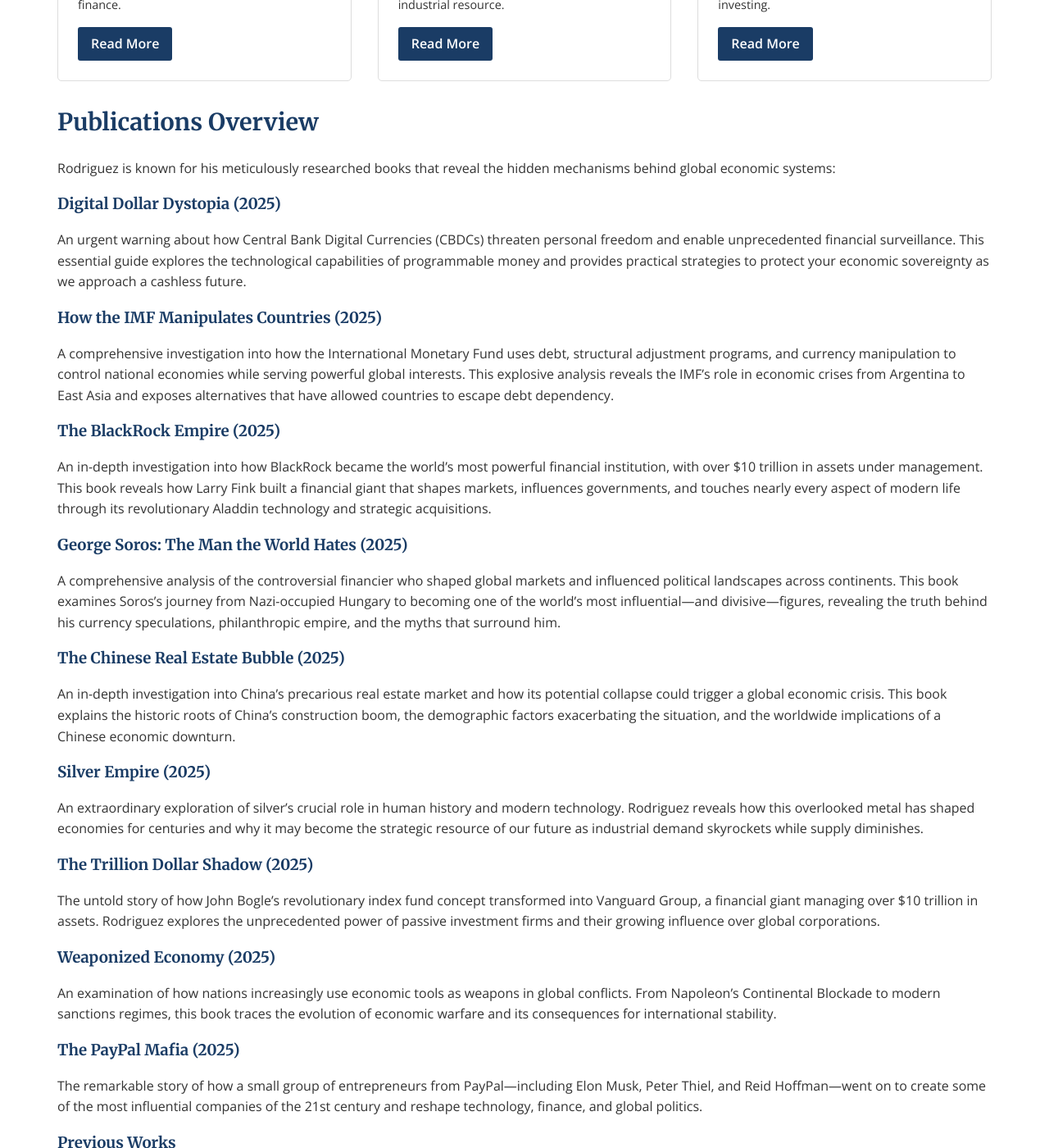
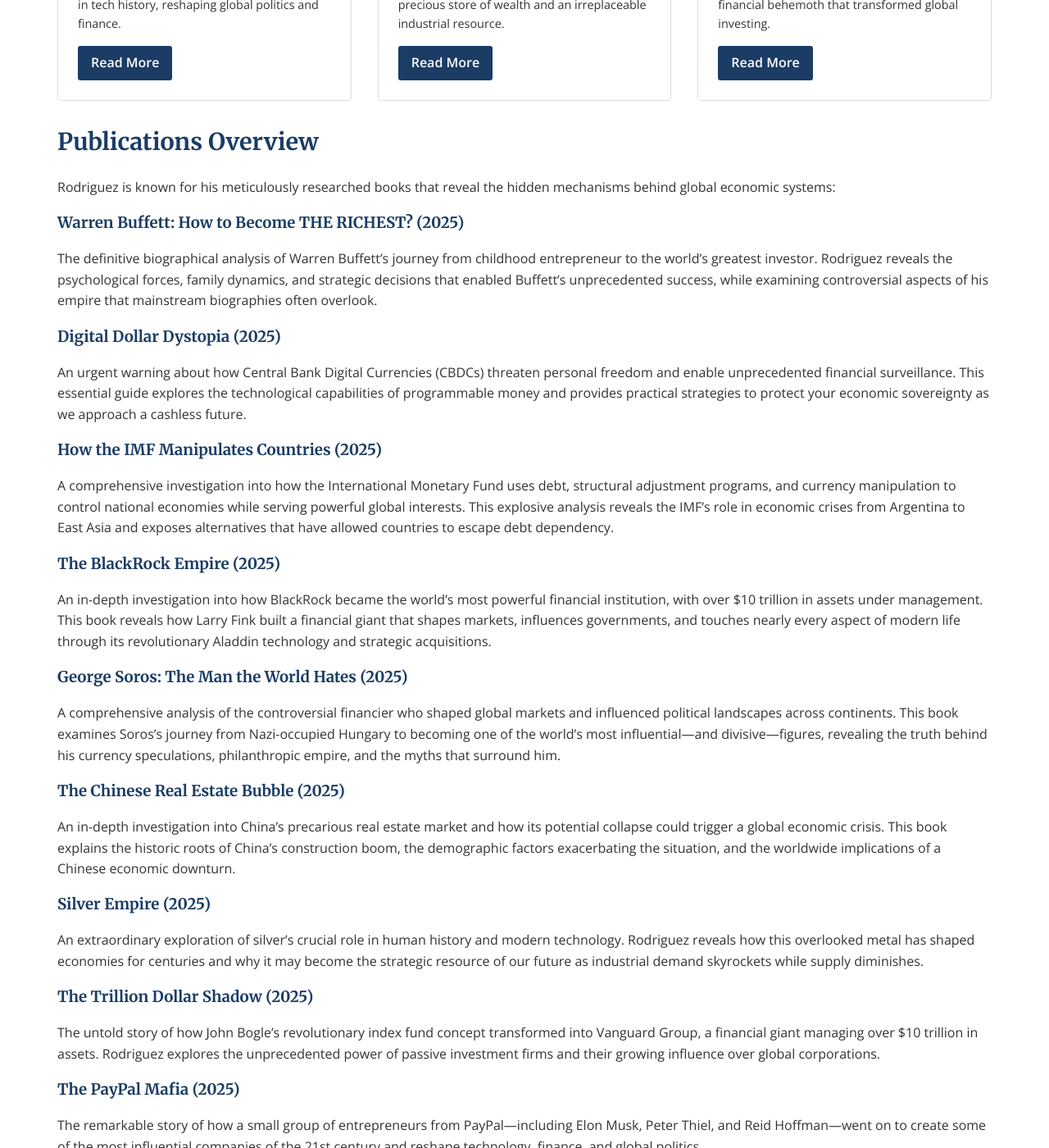
Before and after one commit to Zews123/michael-rodriguez-books, a Jekyll site: the page built from books/index.md, in a window 1280 px wide and 1400 px high, scrolled down 2225 px. Shown: the whole window at 82% size. Built offline with Jekyll 4.4.1, drawn with Linux system fonts in a browser that asks for light colours; some of the changed text lies outside the part shown.

Commit message:
Update index.md

```diff
--- a/books/index.md
+++ b/books/index.md
@@ -10,6 +10,15 @@
 Dive into the complex world of global economics, financial markets, and power structures through Michael Rodriguez's insightful and meticulously researched books.
 
 <div class="book-grid">
+  <div class="book-card">
+    <img src="{{ site.baseurl }}/assets/images/Warren_Buffett.webp" alt="Warren Buffett Book Cover" style="width: 100%; height: auto; max-height: 400px; object-fit: contain;">
+    <div class="book-card-content">
+      <h3>Warren Buffett: How to Become THE RICHEST?</h3>
+      <p>Discover the untold story of Warren Buffett's journey from childhood entrepreneur to the world's greatest investor, revealing the psychology behind his unprecedented success.</p>
+      <a href="{{ site.baseurl }}/books/Warren_Buffett" class="btn">Read More</a>
+    </div>
+  </div>
+
   <div class="book-card">
     <img src="{{ site.baseurl }}/assets/images/Digital_Dollar_Dystopia.webp" alt="Digital Dollar Dystopia Book Cover" style="width: 100%; height: auto; max-height: 400px; object-fit: contain;">
     <div class="book-card-content">
@@ -43,15 +52,6 @@
       <h3>George Soros: The Man the World Hates</h3>
       <p>Uncover how one man shaped global markets, influenced politics across continents, and became the most controversial financier of our time.</p>
       <a href="{{ site.baseurl }}/books/george-soros" class="btn">Read More</a>
-    </div>
-  </div>
-
-  <div class="book-card">
-    <img src="{{ site.baseurl }}/assets/images/Weaponized_Economy.webp" alt="Weaponized Economy Book Cover" style="width: 100%; height: auto; max-height: 400px; object-fit: contain;">
-    <div class="book-card-content">
-      <h3>Weaponized Economy</h3>
-      <p>Explore the fascinating history of economic warfare from Napoleon to modern US-China tensions and how nations weaponize trade.</p>
-      <a href="{{ site.baseurl }}/books/weaponized-economy" class="btn">Read More</a>
     </div>
   </div>
 
@@ -96,6 +96,9 @@
 
 Rodriguez is known for his meticulously researched books that reveal the hidden mechanisms behind global economic systems:
 
+### Warren Buffett: How to Become THE RICHEST? (2025)
+The definitive biographical analysis of Warren Buffett's journey from childhood entrepreneur to the world's greatest investor. Rodriguez reveals the psychological forces, family dynamics, and strategic decisions that enabled Buffett's unprecedented success, while examining controversial aspects of his empire that mainstream biographies often overlook.
+
 ### Digital Dollar Dystopia (2025)
 An urgent warning about how Central Bank Digital Currencies (CBDCs) threaten personal freedom and enable unprecedented financial surveillance. This essential guide explores the technological capabilities of programmable money and provides practical strategies to protect your economic sovereignty as we approach a cashless future.
 
@@ -117,9 +120,6 @@
 ### The Trillion Dollar Shadow (2025)
 The untold story of how John Bogle's revolutionary index fund concept transformed into Vanguard Group, a financial giant managing over $10 trillion in assets. Rodriguez explores the unprecedented power of passive investment firms and their growing influence over global corporations.
 
-### Weaponized Economy (2025)
-An examination of how nations increasingly use economic tools as weapons in global conflicts. From Napoleon's Continental Blockade to modern sanctions regimes, this book traces the evolution of economic warfare and its consequences for international stability.
-
 ### The PayPal Mafia (2025)
 The remarkable story of how a small group of entrepreneurs from PayPal—including Elon Musk, Peter Thiel, and Reid Hoffman—went on to create some of the most influential companies of the 21st century and reshape technology, finance, and global politics.
 
```
